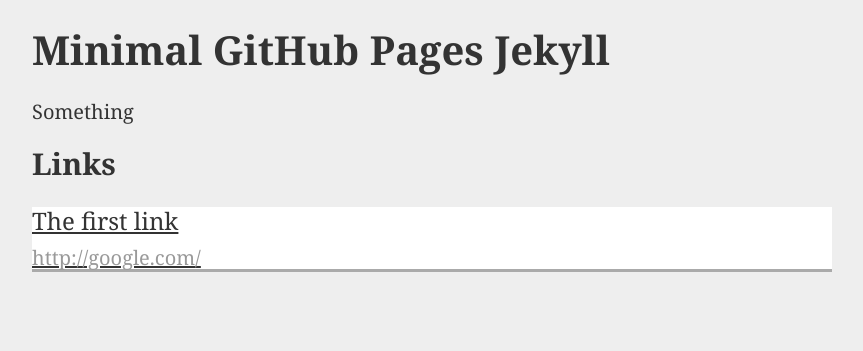
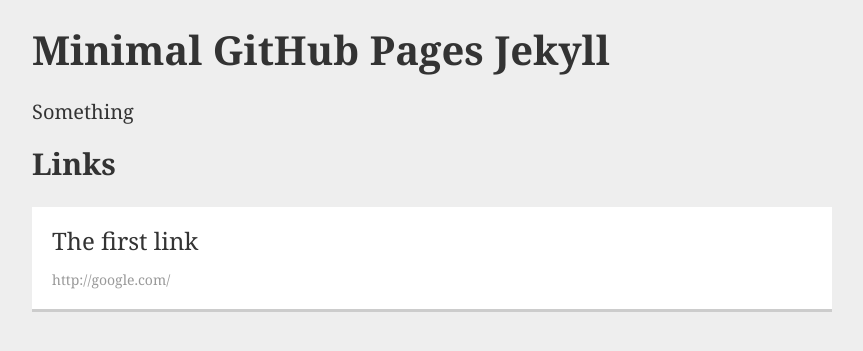
Before and after one commit to matita/min-gh-jekyll, a Jekyll site: the page built from index.html, in a window 1280 px wide. Shown: the top 351 px of the page, without its empty margins (208-1071 px from the left). Built offline with Jekyll 4.4.1, drawn with Linux system fonts in a browser that asks for light colours; nearby versions of some CDN libraries.

Commit message:
Update style.css

```diff
--- a/public/css/style.css
+++ b/public/css/style.css
@@ -13,8 +13,10 @@ body {
 .link {
   display: block;
   background: #fff;
-  border-bottom: 3px solid #aaa;
+  border-bottom: 3px solid #ccc;
   color: #333;
+  padding: 1em;
+  text-decoration: none;
 }
 
 .link-title {
@@ -29,4 +31,5 @@ body {
 
 .link-url {
   color: #999;
+  font-size: .7em;
 }
```
